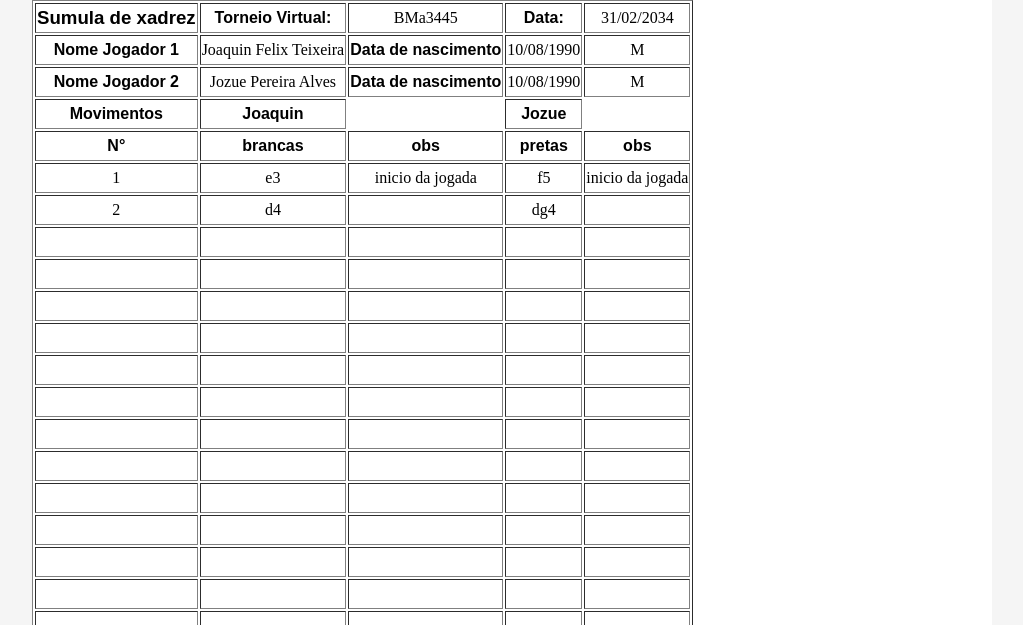
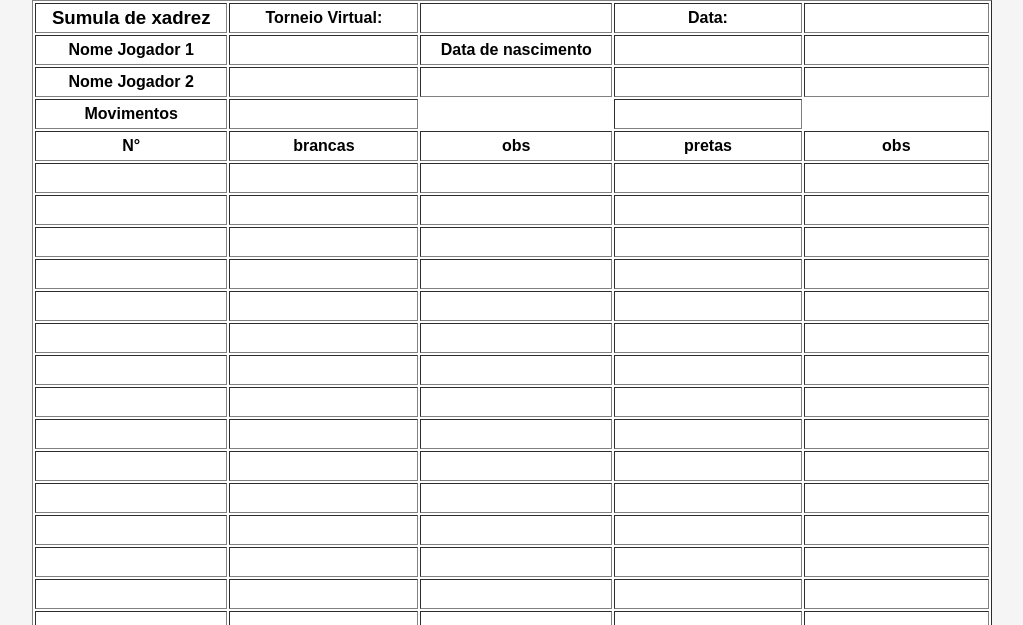
Before and after one commit to WillianSousa21/Sumula_site_Xadrez, a PHP site: page /suumula_xadrez.html in a window 1280 px wide. Shown: the top 625 px of the page, without its empty margins (128-1151 px from the left). Run offline with PHP 8.4, Linux system fonts and the light colour scheme; lists and menus that the app fills with data are empty.

Commit message:
aula dia 2109

```diff
--- a/css.css
+++ b/css.css
@@ -38,9 +38,13 @@ th{
 }
 
 tr{
-    width: 60px;
+
     height: 30px;
     text-align: center;
 }
 
+td{
+    width: 200px;
+}
 .no{ border: 0;}
+:placeholder-shown{text-align: center;}
--- a/suumula_xadrez.html
+++ b/suumula_xadrez.html
@@ -11,24 +11,25 @@
     <div class="geral">
             <table border="1">
                 <thead><tr>
-                    <th><div class="titulo"> Sumula de xadrez</div></th> <th>Torneio Virtual:</th> <td>BMa3445</td> <th>Data:</th> <td>31/02/2034</td>
+                    <th><div class="titulo"> Sumula de xadrez</div></th> <th>Torneio Virtual:</th>
+                    <td></td> <th>Data:</th> <td></td>
                 </tr></thead>
         <div class="table">
         <!--para criar tabelas de forma rapida <table>tr>th*3-->
             <thead>
-                <tr><th>Nome Jogador 1</th> <td>Joaquin Felix Teixeira</td>
-                <th>Data de nascimento</th> <td>10/08/1990</td> <td>M</td>
+                <tr><th>Nome Jogador 1</th> <td></td>
+                <th>Data de nascimento</th> <td></td> <td></td>
             </tr></thead>
-            <tr><th>Nome Jogador 2</th> <td>Jozue Pereira Alves</td>
-                <th>Data de nascimento</th> <td>10/08/1990</td> <td>M</td>
+            <tr><th>Nome Jogador 2</th> <td></td>
+                <th></th> <td></td> <td></td>
             </tr></thead>
             <thead>
 
             <tr>
                 <th>Movimentos</th>
-                <th>Joaquin</th>
+                <th></th>
                 <td class="no"></td>
-                 <th>Jozue</th>
+                 <th></th>
 
             </tr>
         </thead>
@@ -37,19 +38,19 @@
             <th>obs</th>
             <th>pretas</th>
             <th>obs</th>
+
             <tr>
-                <td>1</td>
-                <td>e3</td>
-                <td>inicio da jogada</td>
-                <td>f5</td>
-                <td>inicio da jogada</td>
-
+                <td></td>
+                <td></td>
+                <td></td>
+                <td></td>
+                <td></td>
             </tr>
             <tr>
-                <td>2</td>
-                <td>d4</td>
                 <td></td>
-                <td>dg4</td>
+                <td></td>
+                <td></td>
+                <td></td>
                 <td></td>
             </tr>
             <tr>
```
Also changed, not shown: Cadastro.html (added, +24 -0 lines).
